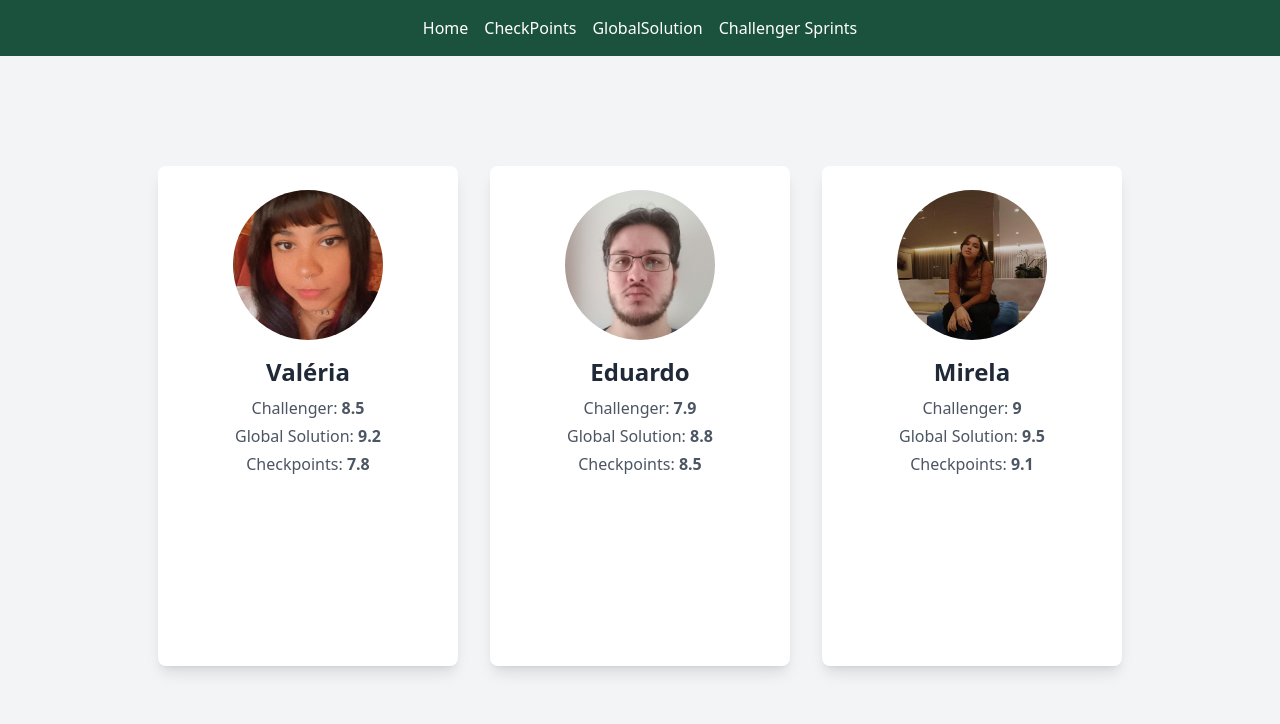
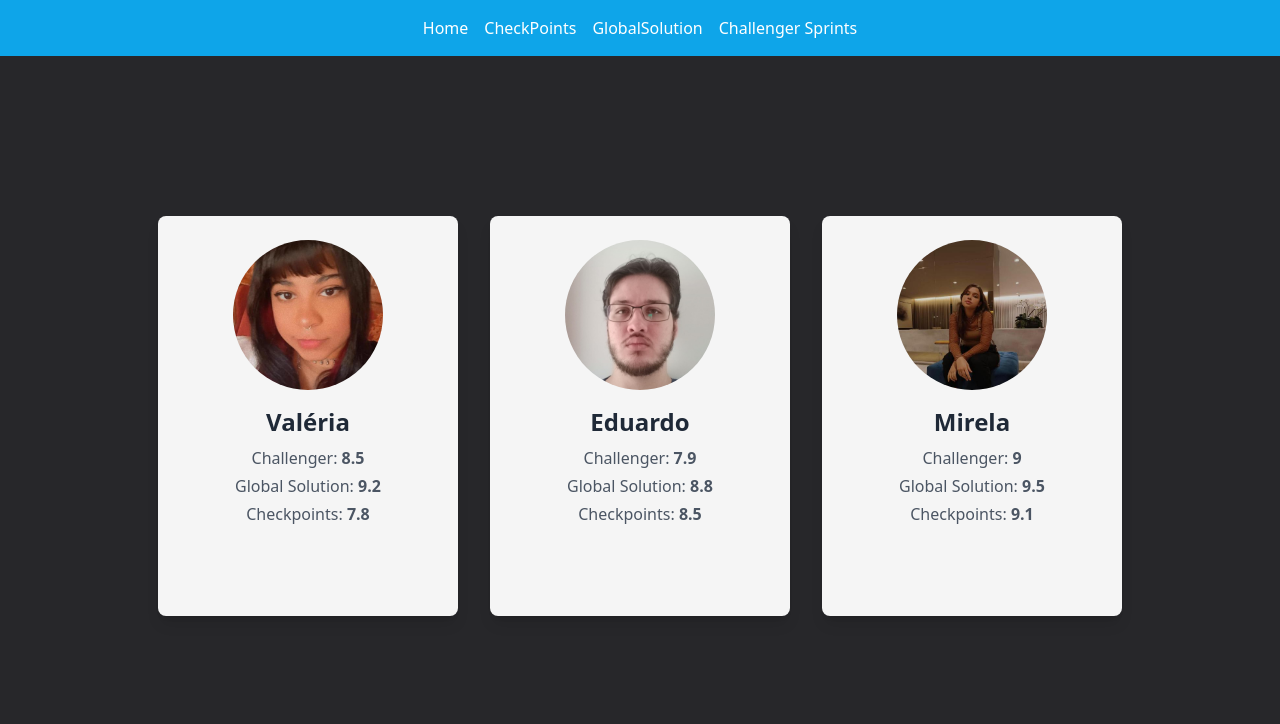
Before and after one commit to akemilol/CP6-Front-end, a Next.js app in the folder cp6/: page / in a window 1280 px wide. Shown: the top 724 px of the page. Built offline with nearby package versions, Linux system fonts and the light colour scheme.

Commit message:
Adição do tailwind nos cards

```diff
--- a/cp6/src/app/globals.css
+++ b/cp6/src/app/globals.css
@@ -4,6 +4,10 @@
 
 @layer components{
 
+    body {
+        @apply bg-bodyBg;
+    }
+
     .cabecalho {
             @apply bg-cabecalhoBg p-4 text-white;
 
--- a/cp6/src/components/Cabecalho/Cabecalho.tsx
+++ b/cp6/src/components/Cabecalho/Cabecalho.tsx
@@ -4,20 +4,19 @@ export default function Cabecalho() {
 return (
     <nav className="cabecalho">
         <ul className="flex space-x-4 justify-center">
-            <li className="hover:text-yellow-400 transition duration-300">
+            <li className="hover:text-cyan-950 transition duration-300">
             <Link href="/">Home</Link>
             </li>
-            <li className="hover:text-yellow-400 transition duration-300">
+            <li className="hover:text-cyan-950 transition duration-300">
             <Link href="/checkpoints">CheckPoints</Link>
             </li>
-            <li className="hover:text-yellow-400 transition duration-300">
+            <li className="hover:text-cyan-950 transition duration-300">
             <Link href="/globalsolution">GlobalSolution</Link>
             </li>
-            <li className="hover:text-yellow-400 transition duration-300">
+            <li className="hover:text-cyan-950 transition duration-300">
             <Link href="/challengersprints">Challenger Sprints</Link>
             </li>
         </ul>
     </nav>
-
 );
 };
--- a/cp6/src/components/Cards/Cards.tsx
+++ b/cp6/src/components/Cards/Cards.tsx
@@ -24,6 +24,7 @@ const cards = [
 },
 ];
 
+
 type CardProps = {
     foto: string;
     nome: string;
@@ -34,7 +35,7 @@ type CardProps = {
 
 function Card({ foto, nome, challenger, globalSolution, checkpoints }: CardProps) {
     return (
-    <div className="bg-white rounded-lg shadow-lg p-6 w-[300px] h-[500px] text-center transform transition hover:scale-105 hover:shadow-xl">
+    <div className="bg bg-neutral-100 rounded-lg shadow-lg p-6 w-[300px] h-[400px] text-center transform transition hover:scale-105 hover:shadow-xl">
         <div className="flex justify-center mb-4">
         <Image src={foto} alt={nome} width={150} height={150} className="rounded-full" />
         </div>
@@ -48,7 +49,7 @@ function Card({ foto, nome, challenger, globalSolution, checkpoints }: CardProps
 
 export default function Cards() {
     return (
-    <div className="flex justify-center items-center min-h-[90vh] bg-gray-100">
+    <div className="flex justify-center items-center min-h-[90vh] ">
         <div className="grid grid-cols-1 md:grid-cols-3 gap-8 place-items-center">
             {cards.map((card, index) => (
             <Card
--- a/cp6/tailwind.config.ts
+++ b/cp6/tailwind.config.ts
@@ -11,8 +11,8 @@ const config: Config = {
       colors: {
         background: "var(--background)",
         foreground: "var(--foreground)",
-        cabecalhoBg: "#1a523d",
-        bodyBg: "#d1fae5",
+        cabecalhoBg: "#0ea5e9",
+        bodyBg: "#27272a",
       },
     },
   },
```
Lines whose indentation alone changed are shown as unchanged.
